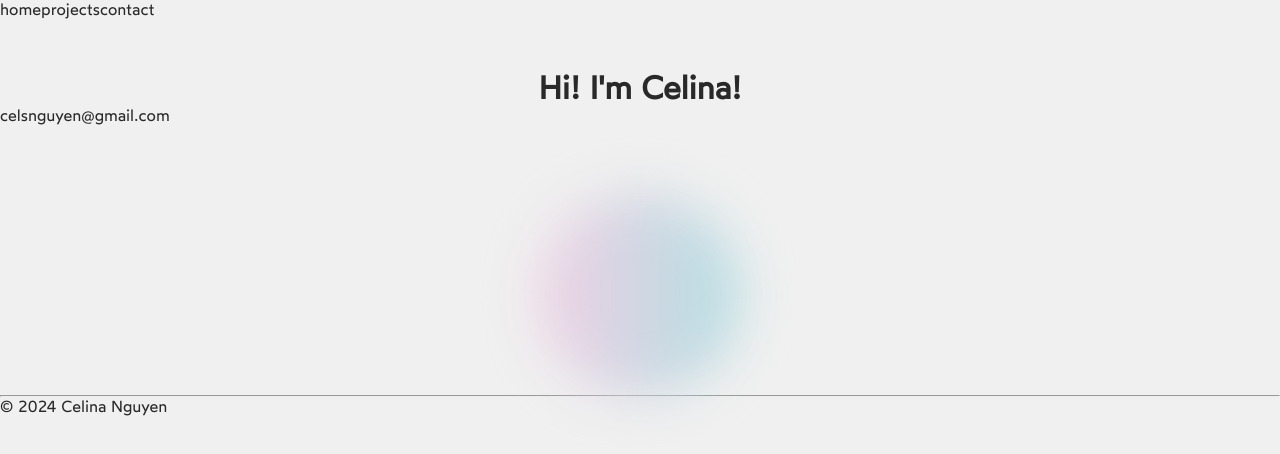
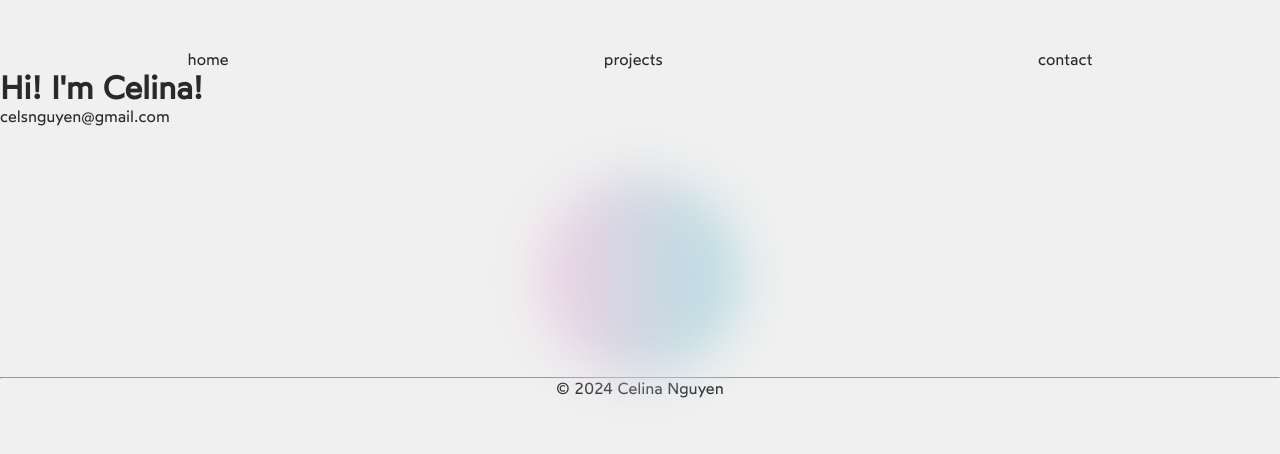
Before and after one commit to cel004/my-portfolio, a React (Vite) app in the folder portfolio-website/: page / in a window 1280 px wide. Shown: the top 454 px of the page. Built offline with nearby package versions, Linux system fonts and the light colour scheme.

Commit message:
Fix: recall of all modules

```diff
--- a/portfolio-website/src/Footer/Footer.jsx
+++ b/portfolio-website/src/Footer/Footer.jsx
@@ -5,7 +5,7 @@ function Footer(){
     return(
         <>
         <hr></hr>
-        <p className ="copyright">&copy; {new Date().getFullYear()} Celina Nguyen</p>
+        <p className ={styles.copyright}>&copy; {new Date().getFullYear()} Celina Nguyen</p>
         </>
 
     )
--- a/portfolio-website/src/Header/Header.jsx
+++ b/portfolio-website/src/Header/Header.jsx
@@ -9,15 +9,15 @@ function Header(){
     return(
         <header>
 
-            <div className = "title">
+            <div className = {styles.title}>
                 <h1>Hi! I'm Celina!</h1>
                 <p></p>
             </div>
 
-            <div className = "section-email">
+            <div className = {styles.sectionEmail}>
 
-                <div id = "email">celsnguyen@gmail.com</div>
-                <ul className = "contacts">
+                <div id = {styles.email}>celsnguyen@gmail.com</div>
+                <ul className = {styles.contacts}>
                     <li><a href="#"></a><LineMdLinkedin /></li>
                     <li><a href="mailto:#@gmail.com"></a><LineMdEmail /></li>
                     <li><a href="#"></a><LineMdGithub /></li>
--- a/portfolio-website/src/Header/Header.module.css
+++ b/portfolio-website/src/Header/Header.module.css
@@ -1,4 +1,4 @@
-.section-email {
+.sectionEmail {
     display: flex;
 }
 
--- a/portfolio-website/src/Navigation/Navigation.jsx
+++ b/portfolio-website/src/Navigation/Navigation.jsx
@@ -3,7 +3,7 @@ import styles from './Navigation.module.css'
 function Navigation(){
     return(
     <nav>
-        <ul className = "centerNav">
+        <ul className = {styles.centerNav}>
             <li><a href = "#">home</a></li>
             <li><a href = "#">projects</a></li>
             <li><a href = "#">contact</a></li>
--- a/portfolio-website/src/main.jsx
+++ b/portfolio-website/src/main.jsx
@@ -1,11 +1,6 @@
 import { StrictMode } from 'react'
 import { createRoot } from 'react-dom/client'
 import './style.css'
-import './Aura/Aura.module.css'
-import './Footer/Footer.module.css'
-import './Header/Header.module.css'
-import './Navigation/Navigation.module.css'
-
 import App from './Website.jsx'
 
 createRoot(document.getElementById('root')).render(
```
